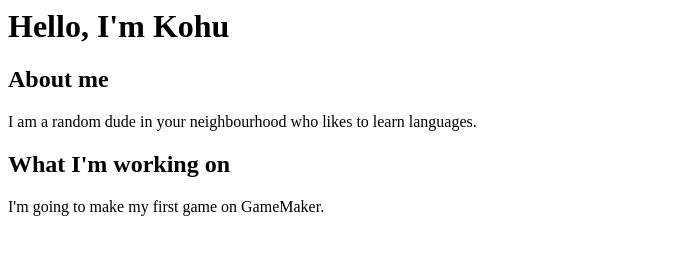
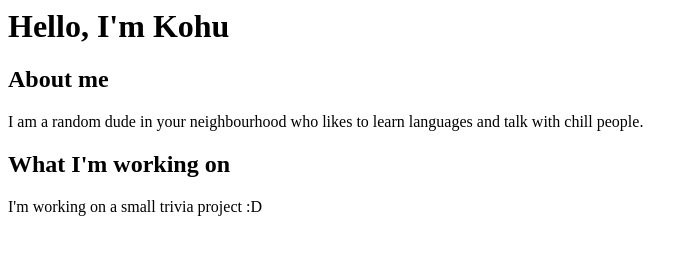
Before and after one commit to Jak0lev/jak0lev.github.io, a plain HTML site: page index.html in a window 1280 px wide. Shown: the whole page, without its empty margins (0-698 px from the left). Drawn offline with Linux system fonts and the light colour scheme.

Commit message:
Update index.html

```diff
--- a/index.html
+++ b/index.html
@@ -5,11 +5,11 @@
     <body>
         <h2>About me</h2>
         <p>
-            I am a random dude in your neighbourhood who likes to learn languages.
+            I am a random dude in your neighbourhood who likes to learn languages and talk with chill people.
         </p>
         <h2>What I'm working on</h2>
         <p>
-            I'm going to make my first game on GameMaker.
+            I'm working on a small trivia project :D
         </p>
     </body>
 </html>
```
